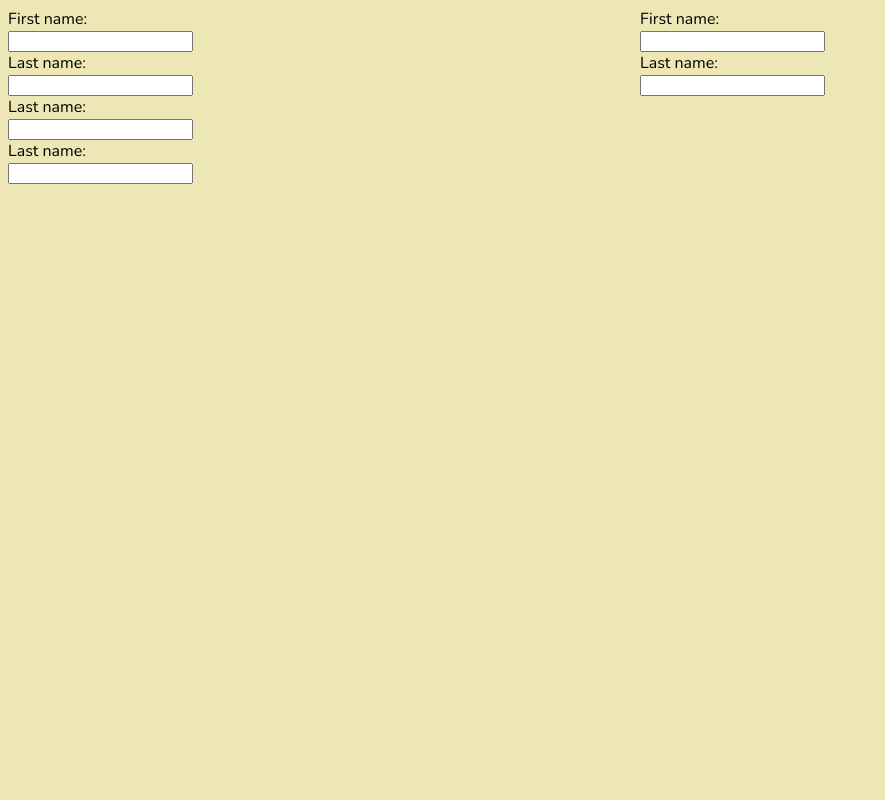
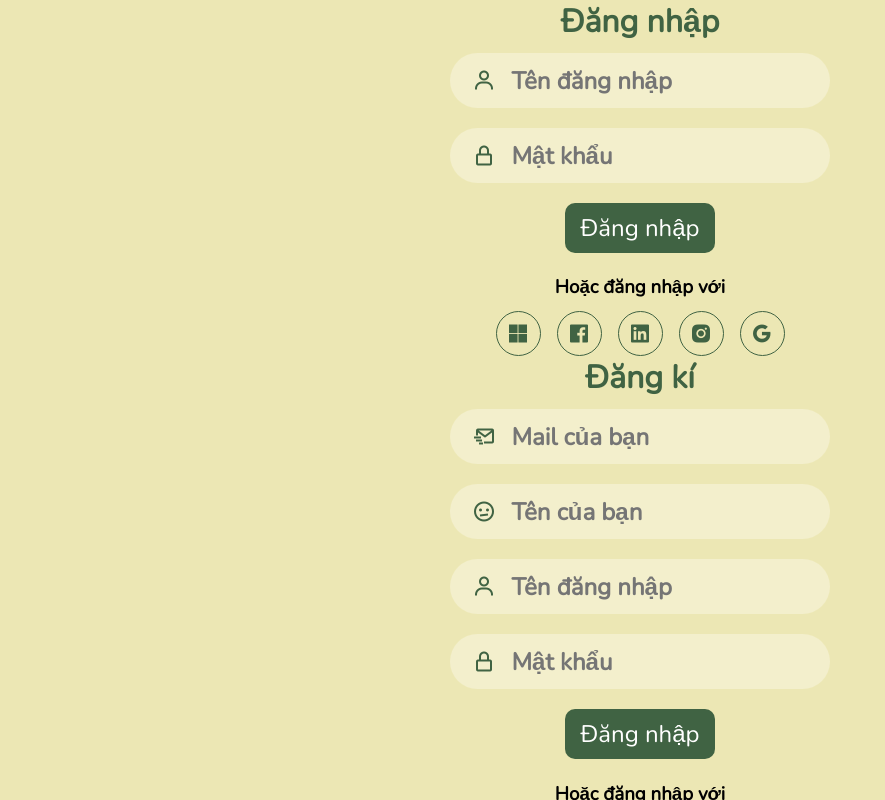
Before and after one commit to Hung6129/CAP-2021-K24, a plain HTML site: page Dashboard-drugs-infor/login.html in a window 1280 px wide. Shown: the whole page, without its empty margins (0-885 px from the left). Drawn offline with nearby package versions, Linux system fonts and the light colour scheme.

Commit message:
login change

```diff
--- a/Dashboard-drugs-infor/login.css
+++ b/Dashboard-drugs-infor/login.css
@@ -15,16 +15,110 @@
     --color-new-4:#F3EFCC;
 }
 
-
+/* all */
+*{
+    margin: 0;
+    padding: 0;
+    box-sizing: border-box;
+}
 /* body */
-body{
+body,input{
     font-family: 'Nunito', sans-serif;
     background-color: var(--color-new-3);
     /* padding: 0; */
     /* background-color: #FFE1AF; */
 }
 .login-ultimate-layout{
+    position: absolute;
+    width: 100%;
+    min-height: 100vh;
+    overflow: hidden;
+}
+.form-container{
+    position: absolute;
+    width: 100%;
+    height: 100%;
+    top: 0;
+    left: 0;
+}
+form{
+    display: flex;
+    flex-direction: column;
+    justify-content: center;
+    align-items: center;
+}
+.title{
+    font-size: 2em;
+    color: var(--color-new-2);
+}
+.input-field{
+    width: 100%;
+    max-width: 380px;
+    height: 55px;
+    margin: 10px 0;
+    border-radius: 55px;
+    background-color: var(--color-new-4);
     display: grid;
-    grid-template-columns: 50% 50%;
-    padding: 0;
+    grid-template-columns: 15% 85%;
+    padding: 0 0.4rem;
+    position: relative;
 }
+.input-field i{
+    text-align: center;
+    line-height: 55px;
+    color: var(--color-new-2);
+    /* background-color: var(--color-new-2); */
+    font-size: 1.5rem;
+}
+.input-field input{
+    background: none;
+    outline: none;
+    line-height: none;
+    border: none;
+    font-weight: 600;
+    font-size: 1.5rem;
+    color: var(--color-new-2);
+}
+.btn{
+    width: 150px;
+    height: 50px;
+    border-radius: 10px;
+    outline: none;
+    border: none;
+    color: var(--color-white);
+    background-color: var(--color-new-2);
+    font-size: 1.5rem;
+    margin: 10px 0;
+    transition: all 0.5s;
+}
+.btn:hover{
+    background-color: var(--color-new-1);
+    color: var(--color-white);
+}
+.or{
+    padding: 0.7rem 0;
+}
+.social-icon{
+    display: flex;
+    justify-content: center;
+}
+.social-icon a{
+    width: 45px;
+    height: 45px;
+    display: flex;
+    justify-content: center;
+    align-items: center;
+    text-decoration: none;
+    border: 1px solid #406343;
+    margin: 0 0.5rem;
+    border-radius: 50%;
+    color: var(--color-new-2);
+    transition: all 0.5s;
+}
+.social-icon a:hover{
+    background-color: var(--color-new-2);
+    color: var(--color-white);
+}
+.social-icon a i{
+    font-size: 1.5rem;
+}
--- a/Dashboard-drugs-infor/login.html
+++ b/Dashboard-drugs-infor/login.html
@@ -5,27 +5,93 @@
     <meta http-equiv="X-UA-Compatible" content="IE=edge">
     <meta name="viewport" content="width=device-width, initial-scale=1.0">
     <link rel="stylesheet" href="/Dashboard-drugs-infor/login.css">
+    <link href='https://unpkg.com/boxicons@2.0.9/css/boxicons.min.css' rel='stylesheet'>
     <title>Thuốc - Đăng nhập</title>
 </head>
 <body>
     <div class="login-ultimate-layout">
-        <form>
-            <label for="fname">First name:</label><br>
-            <input type="text" id="fname" name="fname"><br>
-            <label for="lname">Last name:</label><br>
-            <input type="text" id="lname" name="lname"><br>
-            <label for="lname">Last name:</label><br>
-            <input type="text" id="lname" name="lname"><br>
-            <label for="lname">Last name:</label><br>
-            <input type="text" id="lname" name="lname">
+      <div class="form-container">
+        <div class="sign-in">
+          <form action="#" class="signin-form">
+            <h2 class="title">
+              Đăng nhập
+            </h2>
+            <div class="input-field">
+              <i class='bx bx-user'></i>
+              <input type="text" placeholder="Tên đăng nhập">
+            </div>
+            <div class="input-field">
+              <i class='bx bx-lock-alt'></i>
+            <input type="password" placeholder="Mật khẩu">
+            </div>
+            <input class="btn" type="submit" value="Đăng nhập">
+              <h3 class="or">
+                 Hoặc đăng nhập với
+              </h3>
+            <div class="social-icon">
+                <a href="#">
+                  <i class='bx bxl-microsoft'></i>
+                </a>
+                <a href="#">
+                  <i class='bx bxl-facebook-square'></i>
+                </a>
+                <a href="#">
+                  <i class='bx bxl-linkedin-square'></i>
+                </a>
+                <a href="#">
+                  <i class='bx bxl-instagram-alt'></i>
+                </a>
+                <a href="#">
+                  <i class='bx bxl-google'></i>
+                </a>
+            </div>
           </form>
-          <form>
-            <label for="fname">First name:</label><br>
-            <input type="text" id="fname" name="fname"><br>
-            <label for="lname">Last name:</label><br>
-            <input type="text" id="lname" name="lname">
+        </div>
+        <div class="sign-up">
+          <form action="#" class="signup-form">
+            <h2 class="title">
+              Đăng kí
+            </h2>
+            <div class="input-field">
+              <i class='bx bx-mail-send'></i>
+              <input type="email" placeholder="Mail của bạn">
+            </div>
+            <div class="input-field">
+              <i class='bx bx-confused'></i>
+              <input type="text" placeholder="Tên của bạn">
+            </div>
+            <div class="input-field">
+              <i class='bx bx-user'></i>
+              <input type="text" placeholder="Tên đăng nhập">
+            </div>
+            <div class="input-field">
+              <i class='bx bx-lock-alt'></i>
+            <input type="password" placeholder="Mật khẩu">
+            </div>
+            <input class="btn" type="submit" value="Đăng nhập">
+              <h3 class="or">
+                 Hoặc đăng nhập với
+              </h3>
+            <div class="social-icon">
+                <a href="#">
+                  <i class='bx bxl-microsoft'></i>
+                </a>
+                <a href="#">
+                  <i class='bx bxl-facebook-square'></i>
+                </a>
+                <a href="#">
+                  <i class='bx bxl-linkedin-square'></i>
+                </a>
+                <a href="#">
+                  <i class='bx bxl-instagram-alt'></i>
+                </a>
+                <a href="#">
+                  <i class='bx bxl-google'></i>
+                </a>
+            </div>
           </form>
-
+        </div>
+      </div>
     </div>
 </body>
 </html>
```
